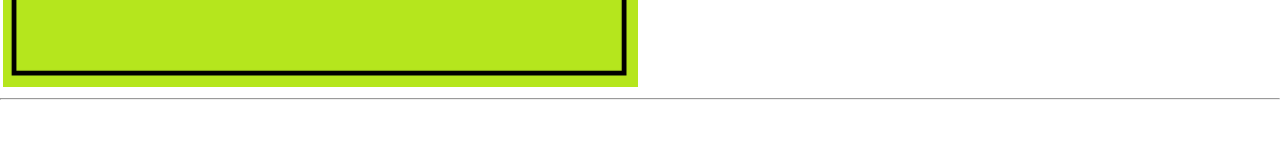
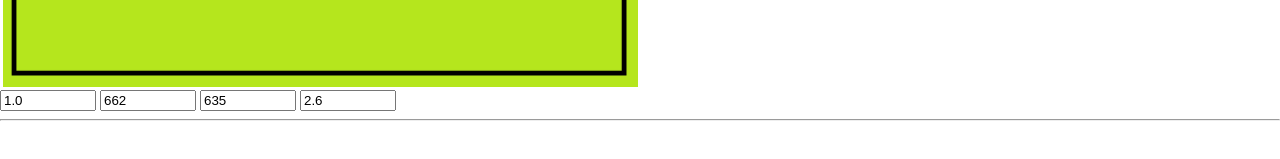
Before and after one commit to onart/onart.github.io, a plain HTML site: page shadershowcase.html in a window 1280 px wide. Shown: the part 403-562 px from the top of the page. Drawn offline with nearby package versions, Linux system fonts and the light colour scheme; animation ran at ten frames a second.

Commit message:
Update shadershowcase.html

```diff
--- a/shadershowcase.html
+++ b/shadershowcase.html
@@ -35,6 +35,10 @@
                 </td>
             </tr>
         </table>
+	<input id="xgauge" type="number" min="-1000" max="1000" step="0.1" value="1.0"> </input>
+        <input id="ygauge" type="number" min="-1000" max="1000" step="0.1" value="1.0"> </input>
+        <input id="zgauge" type="number" min="-1000" max="1000" step="0.1" value="1.0"> </input>
+        <input id="wgauge" type="number" min="-1000" max="1000" step="0.1" value="1.0"> </input>
         <hr>
         <script>
             <!--hook log-->
@@ -53,12 +57,27 @@
             // Prevent the default drop behavior
                 event.preventDefault();
             });
+	    const xSlider = document.getElementById('xgauge');
+            const ySlider = document.getElementById('ygauge');
+            const zSlider = document.getElementById('zgauge');
+            const wSlider = document.getElementById('wgauge');
+            function updates(event) {
+                composer.passes[1].uniforms.extra.value.x = xSlider.value;
+                composer.passes[1].uniforms.extra.value.y = ySlider.value;
+                composer.passes[1].uniforms.extra.value.z = zSlider.value;
+                composer.passes[1].uniforms.extra.value.w = wSlider.value;
+            }
+            xSlider.addEventListener('input', updates);
+            ySlider.addEventListener('input', updates);
+            zSlider.addEventListener('input', updates);
+            wSlider.addEventListener('input', updates);
         </script>
 
         <script src="./js/three.js"></script>
         <script src="./js/three_addon.js"></script>
         <script src="./js/lz-string.js"></script>
 		<script>
+	let uptex = true;
             const postprocessors = [];
             const textures = [undefined, undefined, undefined];
             console.errorCallback = (msg)=>{
@@ -76,6 +95,10 @@
                 if(scene.background.image){
                     if(canvas.width != scene.background.image.naturalWidth){
                         canvas.width = scene.background.image.naturalWidth;
+			if(uptex){
+                            ySlider.value = scene.background.image.width;
+                            uptex=false;
+                        }
                     }
                     if(canvas.height != scene.background.image.naturalHeight){
                         canvas.height = scene.background.image.naturalHeight;
@@ -85,6 +108,8 @@
                 if(needResize){
                     renderer.setSize(canvas.clientWidth, canvas.clientHeight, false);
                     composer.setSize(canvas.clientWidth, canvas.clientHeight, false);
+		    zSlider.value = canvas.clientWidth;
+                    wSlider.value = 2.6;
                 }
                 return needResize;
             }
@@ -135,6 +160,7 @@
                                 const newTexture = new THREE.TextureLoader().load(imgtag.src);
                                 if(imageId == 0){
                                     scene.background = newTexture;
+					uptex = true;
                                 }
                                 else{
                                     textures[imageId-1]= newTexture;
```
